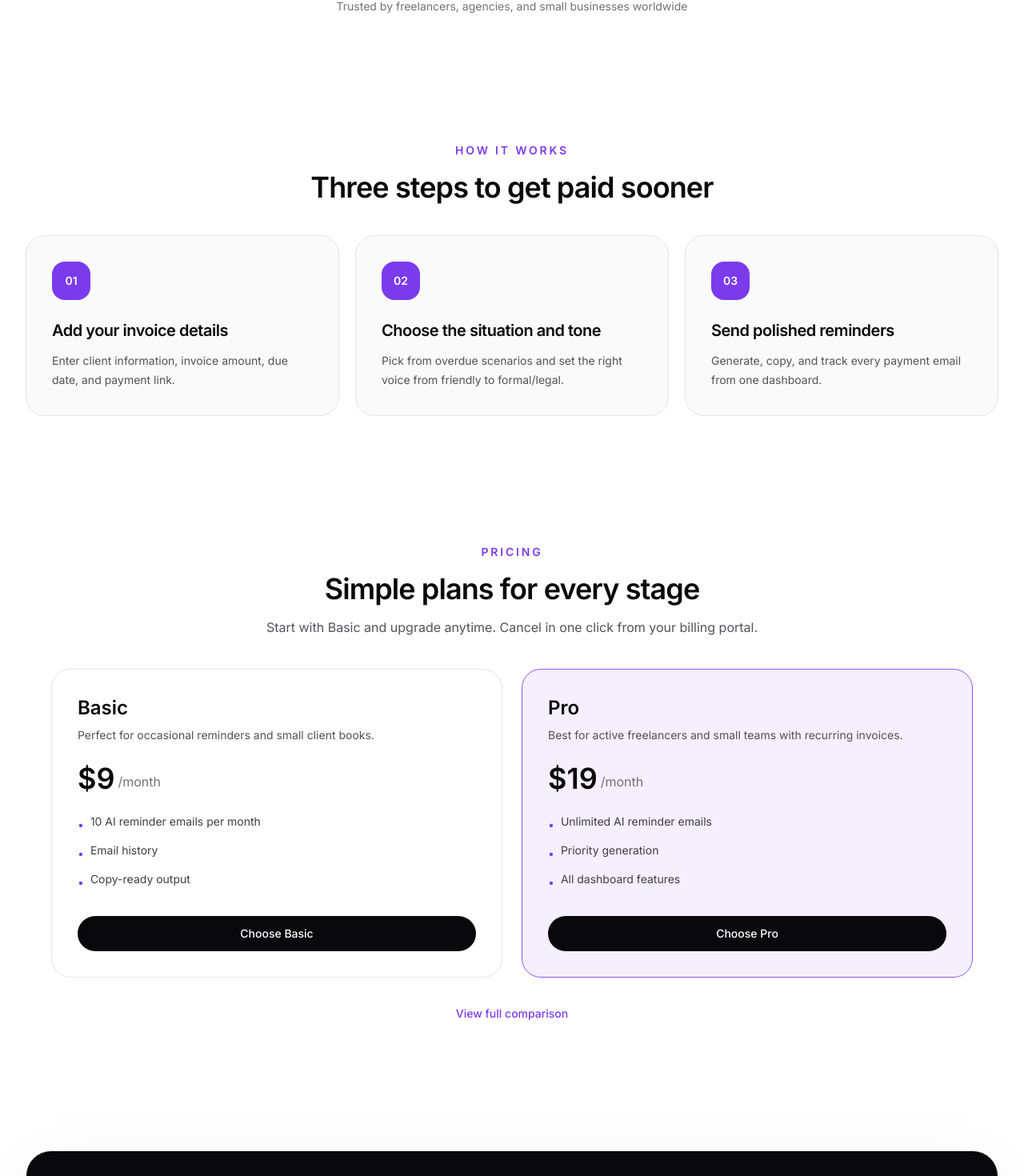
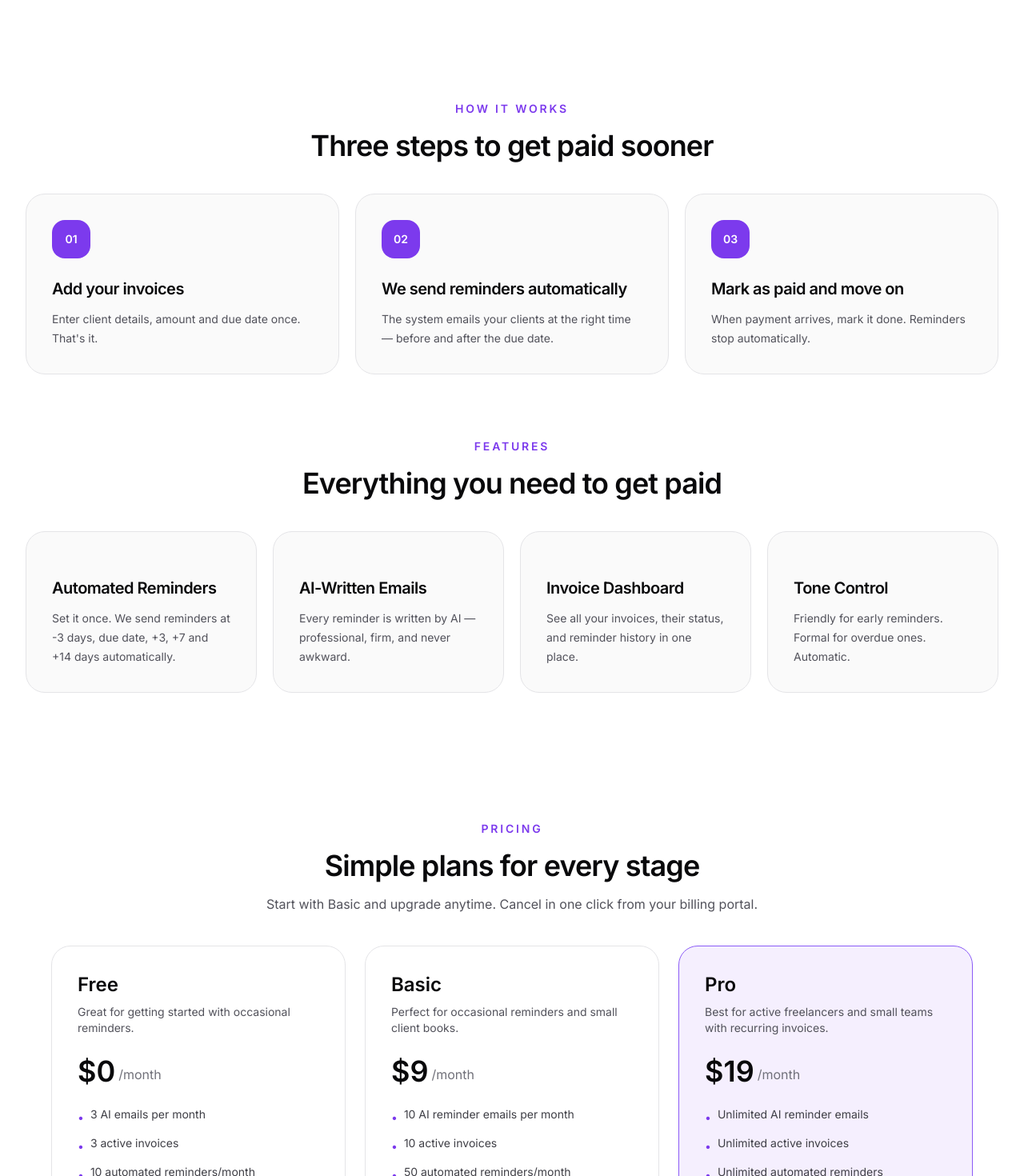
Before and after one commit to serteri/SaaS_Business, a Next.js app: page / in a window 1280 px wide. Shown: the part 635-2105 px from the top of the page at 80% size. Built offline with nearby package versions, Linux system fonts and the light colour scheme; no server answers.

Commit message:
Refresh homepage copy and pricing

```diff
--- a/app/page.tsx
+++ b/app/page.tsx
@@ -19,13 +19,33 @@ export default function HomePage() {
             </p>
           </div>
 
-          <div className="mt-10 grid gap-6 md:grid-cols-2">
+            <div className="mt-10 grid gap-6 md:grid-cols-2 xl:grid-cols-3">
+              <PricingCard
+                title="Free"
+                price="$0"
+                period="/month"
+                description="Great for getting started with occasional reminders."
+                features={[
+                  "3 AI emails per month",
+                  "3 active invoices",
+                  "10 automated reminders/month",
+                  "Basic history",
+                ]}
+                buttonLabel="Get started free"
+                buttonHref="/signin"
+              />
             <PricingCard
               title="Basic"
               price="$9"
               period="/month"
-              description="Perfect for occasional reminders and small client books."
-              features={["10 AI reminder emails per month", "Email history", "Copy-ready output"]}
+                description="Perfect for occasional reminders and small client books."
+                features={[
+                  "10 AI reminder emails per month",
+                  "10 active invoices",
+                  "50 automated reminders/month",
+                  "Email history",
+                  "Copy-ready output",
+                ]}
               plan="BASIC"
               buttonLabel="Choose Basic"
             />
@@ -34,7 +54,13 @@ export default function HomePage() {
               price="$19"
               period="/month"
               description="Best for active freelancers and small teams with recurring invoices."
-              features={["Unlimited AI reminder emails", "Priority generation", "All dashboard features"]}
+                features={[
+                  "Unlimited AI reminder emails",
+                  "Unlimited active invoices",
+                  "Unlimited automated reminders",
+                  "Priority generation",
+                  "All dashboard features",
+                ]}
               plan="PRO"
               buttonLabel="Choose Pro"
               highlighted
--- a/components/Features.tsx
+++ b/components/Features.tsx
@@ -1,38 +1,79 @@
-const features = [
+const howItWorks = [
   {
-    title: "Add your invoice details",
-    description: "Enter client information, invoice amount, due date, and payment link.",
+    title: "Add your invoices",
+    description: "Enter client details, amount and due date once. That's it.",
     icon: "01",
   },
   {
-    title: "Choose the situation and tone",
-    description: "Pick from overdue scenarios and set the right voice from friendly to formal/legal.",
+    title: "We send reminders automatically",
+    description: "The system emails your clients at the right time — before and after the due date.",
     icon: "02",
   },
   {
-    title: "Send polished reminders",
-    description: "Generate, copy, and track every payment email from one dashboard.",
+    title: "Mark as paid and move on",
+    description: "When payment arrives, mark it done. Reminders stop automatically.",
     icon: "03",
+  },
+];
+
+const productFeatures = [
+  {
+    title: "Automated Reminders",
+    description: "Set it once. We send reminders at -3 days, due date, +3, +7 and +14 days automatically.",
+  },
+  {
+    title: "AI-Written Emails",
+    description: "Every reminder is written by AI — professional, firm, and never awkward.",
+  },
+  {
+    title: "Invoice Dashboard",
+    description: "See all your invoices, their status, and reminder history in one place.",
+  },
+  {
+    title: "Tone Control",
+    description: "Friendly for early reminders. Formal for overdue ones. Automatic.",
   },
 ];
 
 export function Features() {
   return (
-    <section id="how-it-works" className="px-4 py-20 sm:px-6 lg:px-8">
-      <div className="mx-auto max-w-7xl">
+    <div className="px-4 py-20 sm:px-6 lg:px-8">
+      <section id="how-it-works">
+        <div className="mx-auto max-w-7xl">
+          <div className="mb-10 text-center">
+            <p className="text-sm font-semibold uppercase tracking-[0.2em] text-violet-600">How it works</p>
+            <h2 className="mt-4 text-3xl font-semibold tracking-tight sm:text-4xl">Three steps to get paid sooner</h2>
+          </div>
+          <div className="grid gap-5 lg:grid-cols-3">
+            {howItWorks.map((step) => (
+              <div
+                key={step.title}
+                className="rounded-3xl border border-zinc-200 bg-zinc-50 p-8 dark:border-zinc-800 dark:bg-zinc-900"
+              >
+                <div className="flex h-12 w-12 items-center justify-center rounded-2xl bg-violet-600 text-sm font-semibold text-white">
+                  {step.icon}
+                </div>
+                <h3 className="mt-6 text-xl font-semibold tracking-tight text-zinc-950 dark:text-white">
+                  {step.title}
+                </h3>
+                <p className="mt-3 text-sm leading-6 text-zinc-600 dark:text-zinc-300">{step.description}</p>
+              </div>
+            ))}
+          </div>
+        </div>
+      </section>
+
+      <section className="mx-auto mt-20 max-w-7xl">
         <div className="mb-10 text-center">
-          <p className="text-sm font-semibold uppercase tracking-[0.2em] text-violet-600">How it works</p>
-          <h2 className="mt-4 text-3xl font-semibold tracking-tight sm:text-4xl">Three steps to get paid sooner</h2>
+          <p className="text-sm font-semibold uppercase tracking-[0.2em] text-violet-600">Features</p>
+          <h2 className="mt-4 text-3xl font-semibold tracking-tight sm:text-4xl">Everything you need to get paid</h2>
         </div>
-        <div className="grid gap-5 lg:grid-cols-3">
-          {features.map((feature) => (
+        <div className="grid gap-5 md:grid-cols-2 xl:grid-cols-4">
+          {productFeatures.map((feature) => (
             <div
               key={feature.title}
               className="rounded-3xl border border-zinc-200 bg-zinc-50 p-8 dark:border-zinc-800 dark:bg-zinc-900"
             >
-              <div className="flex h-12 w-12 items-center justify-center rounded-2xl bg-violet-600 text-sm font-semibold text-white">
-                {feature.icon}
-              </div>
               <h3 className="mt-6 text-xl font-semibold tracking-tight text-zinc-950 dark:text-white">
                 {feature.title}
               </h3>
@@ -42,7 +83,7 @@ export function Features() {
             </div>
           ))}
         </div>
-      </div>
-    </section>
+      </section>
+    </div>
   );
 }
--- a/components/Hero.tsx
+++ b/components/Hero.tsx
@@ -31,10 +31,6 @@ export function Hero() {
             View pricing
           </Link>
         </div>
-
-        <p className="mt-8 text-sm text-zinc-500 dark:text-zinc-400">
-          Trusted by freelancers, agencies, and small businesses worldwide
-        </p>
       </div>
     </section>
   );
--- a/components/Navbar.tsx
+++ b/components/Navbar.tsx
@@ -71,6 +71,12 @@ export function Navbar() {
               <span className="inline-flex h-10 w-10 items-center justify-center rounded-full bg-violet-600 text-sm font-semibold text-white">
                 {avatarLetter}
               </span>
+              <Link
+                href="/dashboard"
+                className="inline-flex h-10 items-center justify-center rounded-full bg-zinc-950 px-4 text-sm font-medium text-white transition hover:bg-zinc-800 dark:bg-white dark:text-zinc-950 dark:hover:bg-zinc-200"
+              >
+                Dashboard
+              </Link>
               <button
                 type="button"
                 onClick={() => signOut({ callbackUrl: "/" })}
@@ -121,9 +127,17 @@ export function Navbar() {
           <div className="flex items-center gap-3 pt-2">
             <ThemeToggle />
             {isLoggedIn ? (
+              <div className="flex items-center gap-3">
+                <Link
+                  href="/dashboard"
+                  className="inline-flex h-10 items-center justify-center rounded-full bg-zinc-950 px-4 text-sm font-medium text-white transition hover:bg-zinc-800 dark:bg-white dark:text-zinc-950 dark:hover:bg-zinc-200"
+                  onClick={() => setIsOpen(false)}
+                >
+                  Dashboard
+                </Link>
                 <button
                   type="button"
-                className="inline-flex h-10 items-center justify-center rounded-full bg-zinc-950 px-4 text-sm font-medium text-white transition hover:bg-zinc-800 dark:bg-white dark:text-zinc-950 dark:hover:bg-zinc-200"
+                  className="inline-flex h-10 items-center justify-center rounded-full border border-zinc-300 px-4 text-sm font-medium text-zinc-900 transition hover:border-zinc-400 dark:border-zinc-700 dark:text-zinc-100"
                   onClick={() => {
                     setIsOpen(false);
                     void signOut({ callbackUrl: "/" });
@@ -131,6 +145,7 @@ export function Navbar() {
                 >
                   Sign out
                 </button>
+              </div>
             ) : (
               <Link
                 href="/signin"
```
Lines whose indentation alone changed are shown as unchanged.
